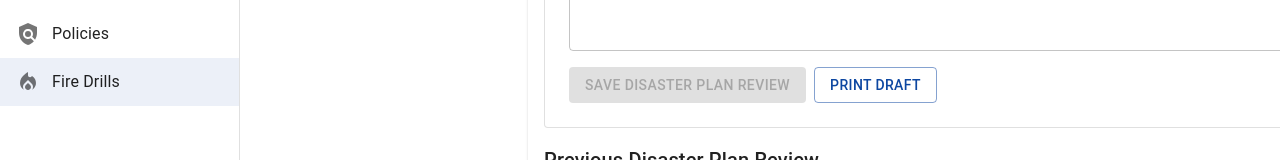
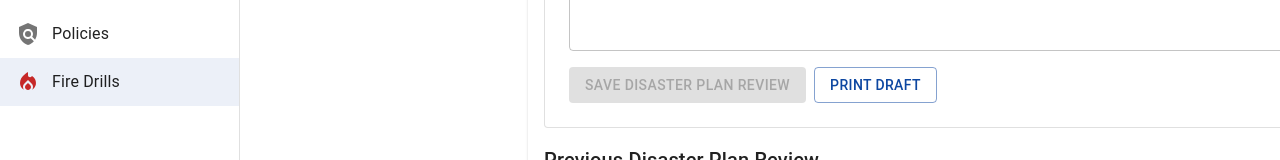
Before and after one commit to Nimrodkimeli/pastalino-manor-system, a React (Vite) app in the folder frontend/: page /fire-drills in a window 1280 px wide. Shown: the part 559-719 px from the top of the page. Built offline with nearby package versions, Linux system fonts and the light colour scheme; no server answers; sample sign-in values are in the browser's storage.

Commit message:
Use red fire icon for fire drills nav

```diff
--- a/frontend/src/components/SideNav.jsx
+++ b/frontend/src/components/SideNav.jsx
@@ -24,7 +24,7 @@ const navItems = [
   { label: "Compliance", path: "/staff", icon: <HealthAndSafetyIcon /> },
   { label: "Appointments", path: "/notes", icon: <EventNoteIcon /> },
   { label: "Policies", path: "/reports", icon: <PolicyIcon /> },
-  { label: "Fire Drills", path: "/fire-drills", icon: <LocalFireDepartmentIcon /> },
+  { label: "Fire Drills", path: "/fire-drills", icon: <LocalFireDepartmentIcon sx={{ color: "#c62828" }} /> },
 ];
 
 export default function SideNav({ children }) {
```
